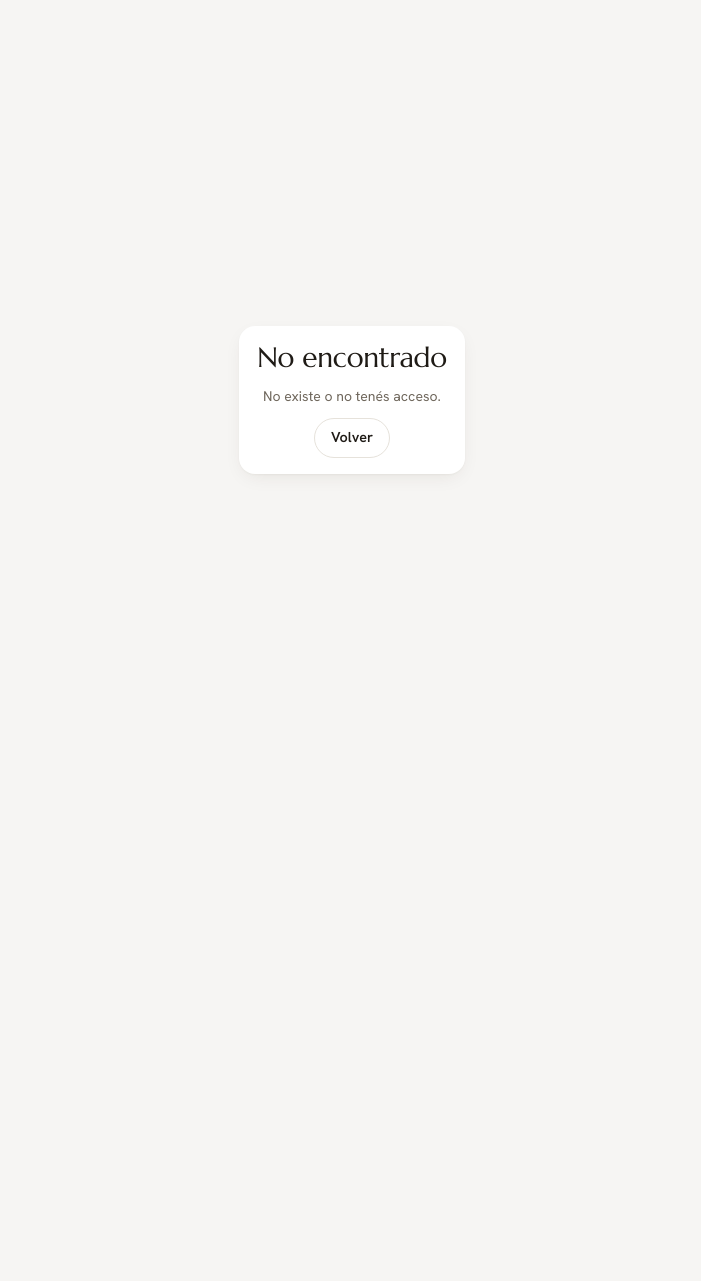
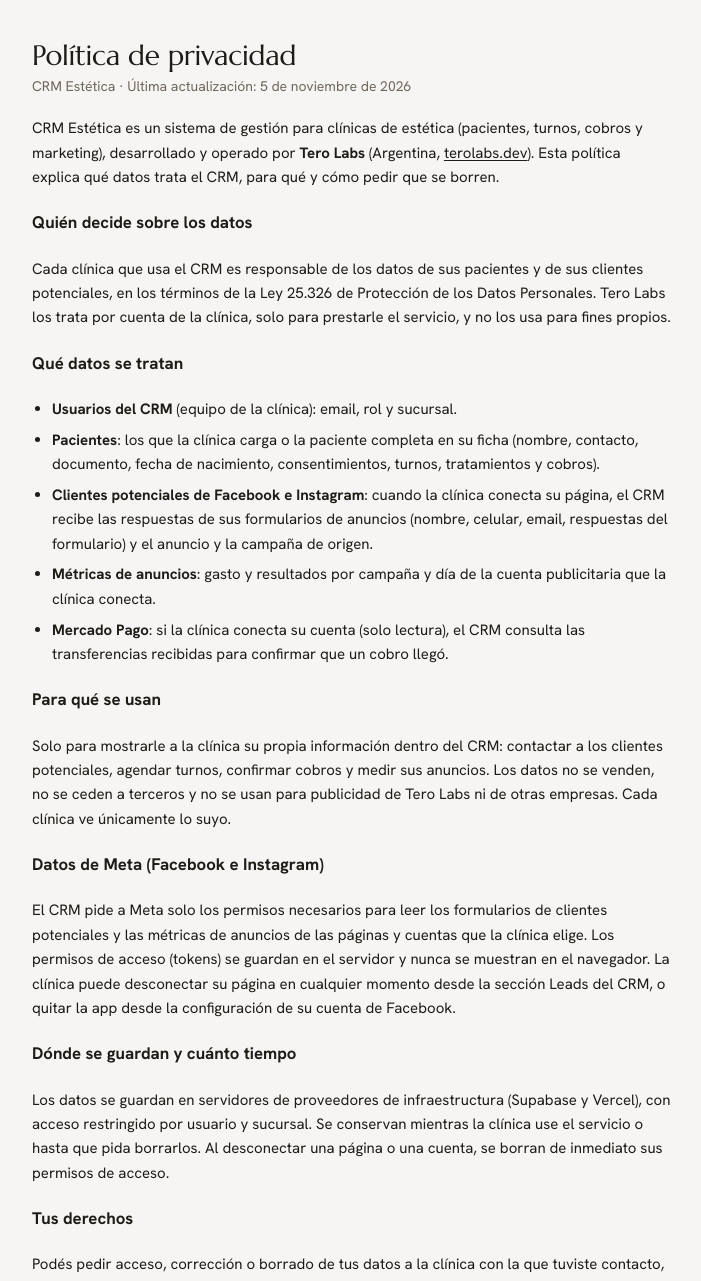
Before and after one commit to fraanmarelli/crm-estetica, a Next.js app: page /privacidad in a window 1280 px wide. Before the commit this address had no page. Shown: the top 1281 px of the page, without its empty margins (288-989 px from the left). Before the commit the page ends 800 px from the top, so only its background shows below. Built offline with nearby package versions, Linux system fonts and the light colour scheme.

Commit message:
Páginas públicas de política de privacidad y borrado de datos (las pide Meta para publicar la app)
Co-Authored-By: Claude Opus 5.5 <noreply@anthropic.com>
Claude-Session: https://claude.ai/code/session_01MP3BqK1Bc2HszJXQxHX42V

```diff
--- /dev/null
+++ b/src/app/(legal)/borrado-de-datos/page.tsx
@@ -0,0 +1,48 @@
+import type { Metadata } from "next";
+import Link from "next/link";
+
+export const metadata: Metadata = { title: "Borrado de datos · CRM Estética" };
+
+export default function DataDeletionPage() {
+  return (
+    <>
+      <header className="space-y-1">
+        <h1>Cómo pedir el borrado de tus datos</h1>
+        <p className="text-sm text-muted">CRM Estética · Tero Labs</p>
+      </header>
+
+      <h2>Si completaste un formulario de una clínica en Facebook o Instagram</h2>
+      <ol>
+        <li>
+          Escribí a <a href="mailto:hola@terolabs.dev">hola@terolabs.dev</a> con el asunto «Borrar mis datos».
+        </li>
+        <li>Indicá el nombre de la clínica y el celular o email que pusiste en el formulario.</li>
+        <li>
+          En un plazo máximo de 30 días borramos tu información del CRM de esa clínica y te confirmamos por el mismo
+          medio. También podés pedírselo directamente a la clínica.
+        </li>
+      </ol>
+
+      <h2>Si sos una clínica y conectaste tu página o cuenta de Meta</h2>
+      <ol>
+        <li>
+          En el CRM, entrá a <strong>Leads</strong> y tocá <strong>Desconectar</strong>: se borra en el momento el
+          permiso de acceso a tu página. Lo mismo en <strong>Marketing</strong> para la cuenta publicitaria.
+        </li>
+        <li>
+          Opcional: en Facebook, andá a <strong>Configuración y privacidad → Configuración → Integraciones
+          comerciales</strong>, buscá «CRM Estética» y tocá <strong>Eliminar</strong>.
+        </li>
+        <li>
+          Para borrar también los leads, pacientes y demás información guardada, escribí a{" "}
+          <a href="mailto:hola@terolabs.dev">hola@terolabs.dev</a> desde el email de tu usuario del CRM. Lo borramos en
+          un plazo máximo de 30 días.
+        </li>
+      </ol>
+
+      <p className="text-sm text-muted">
+        Más información en la <Link href="/privacidad">política de privacidad</Link>.
+      </p>
+    </>
+  );
+}
--- /dev/null
+++ b/src/app/(legal)/layout.tsx
@@ -0,0 +1,22 @@
+import Link from "next/link";
+
+// Páginas legales públicas (política de privacidad, borrado de datos). Las pide Meta para publicar la app.
+export default function LegalLayout({ children }: { children: React.ReactNode }) {
+  return (
+    <main
+      className="mx-auto min-h-screen max-w-2xl pb-16 pt-10"
+      style={{
+        paddingLeft: "max(16px, env(safe-area-inset-left, 0px))",
+        paddingRight: "max(16px, env(safe-area-inset-right, 0px))",
+      }}
+    >
+      <article className="legal space-y-5 text-[15px] leading-relaxed">{children}</article>
+      <footer className="mt-12 flex flex-wrap gap-4 border-t border-line pt-4 text-xs text-muted">
+        <span>CRM Estética · Tero Labs</span>
+        <Link href="/privacidad" className="hover:text-ink">Política de privacidad</Link>
+        <Link href="/borrado-de-datos" className="hover:text-ink">Borrado de datos</Link>
+        <a href="https://terolabs.dev" className="hover:text-ink">terolabs.dev</a>
+      </footer>
+    </main>
+  );
+}
--- /dev/null
+++ b/src/app/(legal)/privacidad/page.tsx
@@ -0,0 +1,89 @@
+import type { Metadata } from "next";
+import Link from "next/link";
+
+export const metadata: Metadata = { title: "Política de privacidad · CRM Estética" };
+
+const UPDATED = "5 de noviembre de 2026";
+
+export default function PrivacyPage() {
+  return (
+    <>
+      <header className="space-y-1">
+        <h1>Política de privacidad</h1>
+        <p className="text-sm text-muted">CRM Estética · Última actualización: {UPDATED}</p>
+      </header>
+
+      <p>
+        CRM Estética es un sistema de gestión para clínicas de estética (pacientes, turnos, cobros y marketing),
+        desarrollado y operado por <strong>Tero Labs</strong> (Argentina, <a href="https://terolabs.dev">terolabs.dev</a>).
+        Esta política explica qué datos trata el CRM, para qué y cómo pedir que se borren.
+      </p>
+
+      <h2>Quién decide sobre los datos</h2>
+      <p>
+        Cada clínica que usa el CRM es responsable de los datos de sus pacientes y de sus clientes potenciales, en los
+        términos de la Ley 25.326 de Protección de los Datos Personales. Tero Labs los trata por cuenta de la clínica,
+        solo para prestarle el servicio, y no los usa para fines propios.
+      </p>
+
+      <h2>Qué datos se tratan</h2>
+      <ul>
+        <li>
+          <strong>Usuarios del CRM</strong> (equipo de la clínica): email, rol y sucursal.
+        </li>
+        <li>
+          <strong>Pacientes</strong>: los que la clínica carga o la paciente completa en su ficha (nombre, contacto,
+          documento, fecha de nacimiento, consentimientos, turnos, tratamientos y cobros).
+        </li>
+        <li>
+          <strong>Clientes potenciales de Facebook e Instagram</strong>: cuando la clínica conecta su página, el CRM
+          recibe las respuestas de sus formularios de anuncios (nombre, celular, email, respuestas del formulario) y el
+          anuncio y la campaña de origen.
+        </li>
+        <li>
+          <strong>Métricas de anuncios</strong>: gasto y resultados por campaña y día de la cuenta publicitaria que la
+          clínica conecta.
+        </li>
+        <li>
+          <strong>Mercado Pago</strong>: si la clínica conecta su cuenta (solo lectura), el CRM consulta las
+          transferencias recibidas para confirmar que un cobro llegó.
+        </li>
+      </ul>
+
+      <h2>Para qué se usan</h2>
+      <p>
+        Solo para mostrarle a la clínica su propia información dentro del CRM: contactar a los clientes potenciales,
+        agendar turnos, confirmar cobros y medir sus anuncios. Los datos no se venden, no se ceden a terceros y no se
+        usan para publicidad de Tero Labs ni de otras empresas. Cada clínica ve únicamente lo suyo.
+      </p>
+
+      <h2>Datos de Meta (Facebook e Instagram)</h2>
+      <p>
+        El CRM pide a Meta solo los permisos necesarios para leer los formularios de clientes potenciales y las
+        métricas de anuncios de las páginas y cuentas que la clínica elige. Los permisos de acceso (tokens) se guardan
+        en el servidor y nunca se muestran en el navegador. La clínica puede desconectar su página en cualquier momento
+        desde la sección Leads del CRM, o quitar la app desde la configuración de su cuenta de Facebook.
+      </p>
+
+      <h2>Dónde se guardan y cuánto tiempo</h2>
+      <p>
+        Los datos se guardan en servidores de proveedores de infraestructura (Supabase y Vercel), con acceso
+        restringido por usuario y sucursal. Se conservan mientras la clínica use el servicio o hasta que pida
+        borrarlos. Al desconectar una página o una cuenta, se borran de inmediato sus permisos de acceso.
+      </p>
+
+      <h2>Tus derechos</h2>
+      <p>
+        Podés pedir acceso, corrección o borrado de tus datos a la clínica con la que tuviste contacto, o escribiendo a{" "}
+        <a href="mailto:hola@terolabs.dev">hola@terolabs.dev</a>. Ver también <Link href="/borrado-de-datos">cómo pedir el
+        borrado de tus datos</Link>. La Agencia de Acceso a la Información Pública, órgano de control de la Ley 25.326,
+        atiende las denuncias por incumplimiento de las normas de protección de datos personales.
+      </p>
+
+      <h2>Contacto</h2>
+      <p>
+        Tero Labs · <a href="mailto:hola@terolabs.dev">hola@terolabs.dev</a>
+      </p>
+    </>
+  );
+}
--- a/src/app/globals.css
+++ b/src/app/globals.css
@@ -521,3 +521,21 @@
     color: #1f1b16;
   }
 }
+
+/* Páginas legales */
+@layer components {
+  .legal h2 {
+    font-size: 1.05rem;
+    font-weight: 700;
+    margin-top: 1.75rem;
+  }
+  .legal ul,
+  .legal ol {
+    padding-left: 1.25rem;
+    display: grid;
+    gap: 0.4rem;
+  }
+  .legal ul { list-style: disc; }
+  .legal ol { list-style: decimal; }
+  .legal a { text-decoration: underline; text-underline-offset: 2px; }
+}
--- a/src/app/login/page.tsx
+++ b/src/app/login/page.tsx
@@ -7,7 +7,7 @@ export default function LoginPage() {
   const [state, action, pending] = useActionState(signIn, null);
 
   return (
-    <main className="flex min-h-screen items-center justify-center p-4">
+    <main className="flex min-h-screen flex-col items-center justify-center gap-4 p-4">
       <form action={action} className="card w-full max-w-sm space-y-4 p-6">
         <div>
           <h1>Ingresar</h1>
@@ -26,6 +26,10 @@ export default function LoginPage() {
           {pending ? "Ingresando..." : "Ingresar"}
         </button>
       </form>
+      <p className="flex gap-4 text-xs text-muted">
+        <a href="/privacidad" className="hover:text-ink">Privacidad</a>
+        <a href="/borrado-de-datos" className="hover:text-ink">Borrado de datos</a>
+      </p>
     </main>
   );
 }
--- a/src/lib/supabase/proxy.ts
+++ b/src/lib/supabase/proxy.ts
@@ -2,8 +2,9 @@ import { createServerClient } from "@supabase/ssr";
 import { NextResponse, type NextRequest } from "next/server";
 
 // /registro/<token> = formulario donde la paciente carga sus datos (sin sesión, valida el token)
+// /privacidad y /borrado-de-datos = páginas legales que pide Meta
 // /api/meta/leads/webhook = avisos de Meta (se validan con la firma de la app, no con sesión)
-const PUBLIC_PATHS = ["/login", "/registro/", "/ficha/", "/invitacion/", "/api/meta/leads/webhook"];
+const PUBLIC_PATHS = ["/login", "/registro/", "/ficha/", "/invitacion/", "/api/meta/leads/webhook", "/privacidad", "/borrado-de-datos"];
 
 export async function updateSession(request: NextRequest) {
   let response = NextResponse.next({ request });
```
